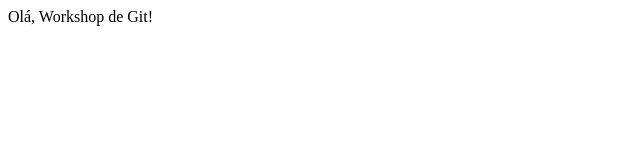
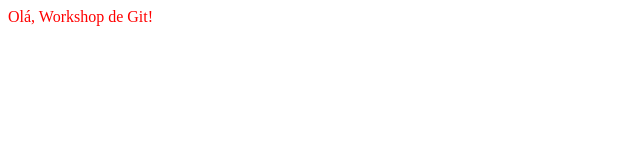
Before and after one commit to PalomaWolfango/workshop-git, a plain HTML site: page index.html in a window 1280 px wide. Shown: the whole page, without its empty margins (0-640 px from the left). Drawn offline with Linux system fonts and the light colour scheme.

Commit message:
mudar a cor do texto para vermelho

```diff
--- a/index.html
+++ b/index.html
@@ -7,6 +7,11 @@
     <title>Workshop</title>
 </head>
 <body>
+    <style>
+        div{
+            color: red;
+        }
+    </style>
     <div>Olá, Workshop de Git!</div>
 </body>
 </html>
```
